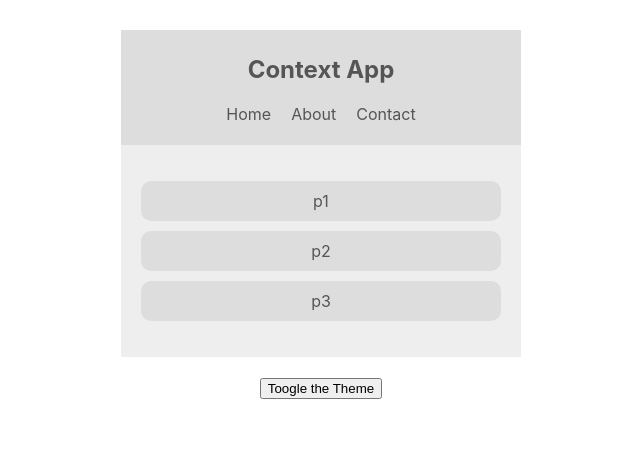
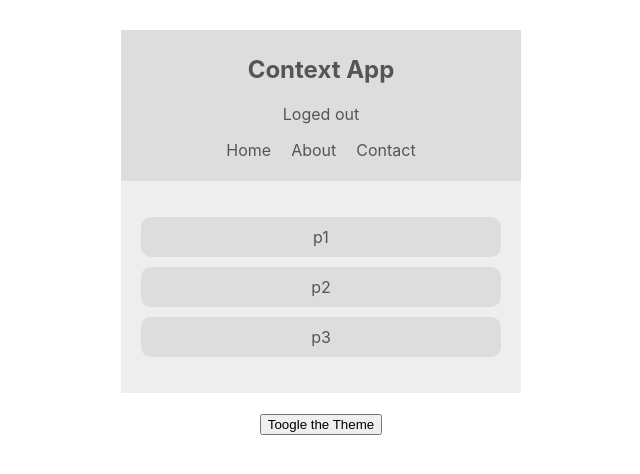
Before and after one commit to gerson-henrique/Book-list, a React (Create React App) app: page / in a window 1280 px wide. Shown: the top 474 px of the page, without its empty margins (319-959 px from the left). Built offline with nearby package versions, Linux system fonts and the light colour scheme.

Commit message:
feat : cria o botão de login

```diff
--- a/src/components/Navbar.js
+++ b/src/components/Navbar.js
@@ -1,16 +1,22 @@
 import React, { Component } from 'react'
+import { AuthContext } from '../context/AuthContext';
 import { ThemeContext } from '../context/ThemeContext'
 
 export default class Navbar extends Component {
   render() {
     return (
+      <AuthContext.Consumer>{(authContext) => (
       <ThemeContext.Consumer>{(themeContext) =>{
 
+      const {isAuthenticated, toogleAuth} = authContext;
       const {isLightMode, light, dark} = themeContext;
       const theme = isLightMode ? light : dark;
 
       return (<nav style={{background:theme.ui, color:theme.syntax}}>
        <h1> Context App</h1>
+       <div onClick={toogleAuth}>
+         {isAuthenticated ? 'Loged in' : 'Loged out'}
+       </div>
         <ul>
         <li>Home</li>
         <li>About</li>
@@ -18,7 +24,8 @@ export default class Navbar extends Component {
         </ul>
       </nav>)
 }}
-      </ThemeContext.Consumer>
+      </ThemeContext.Consumer>)}
+      </AuthContext.Consumer>
     )
   }
 }
```
